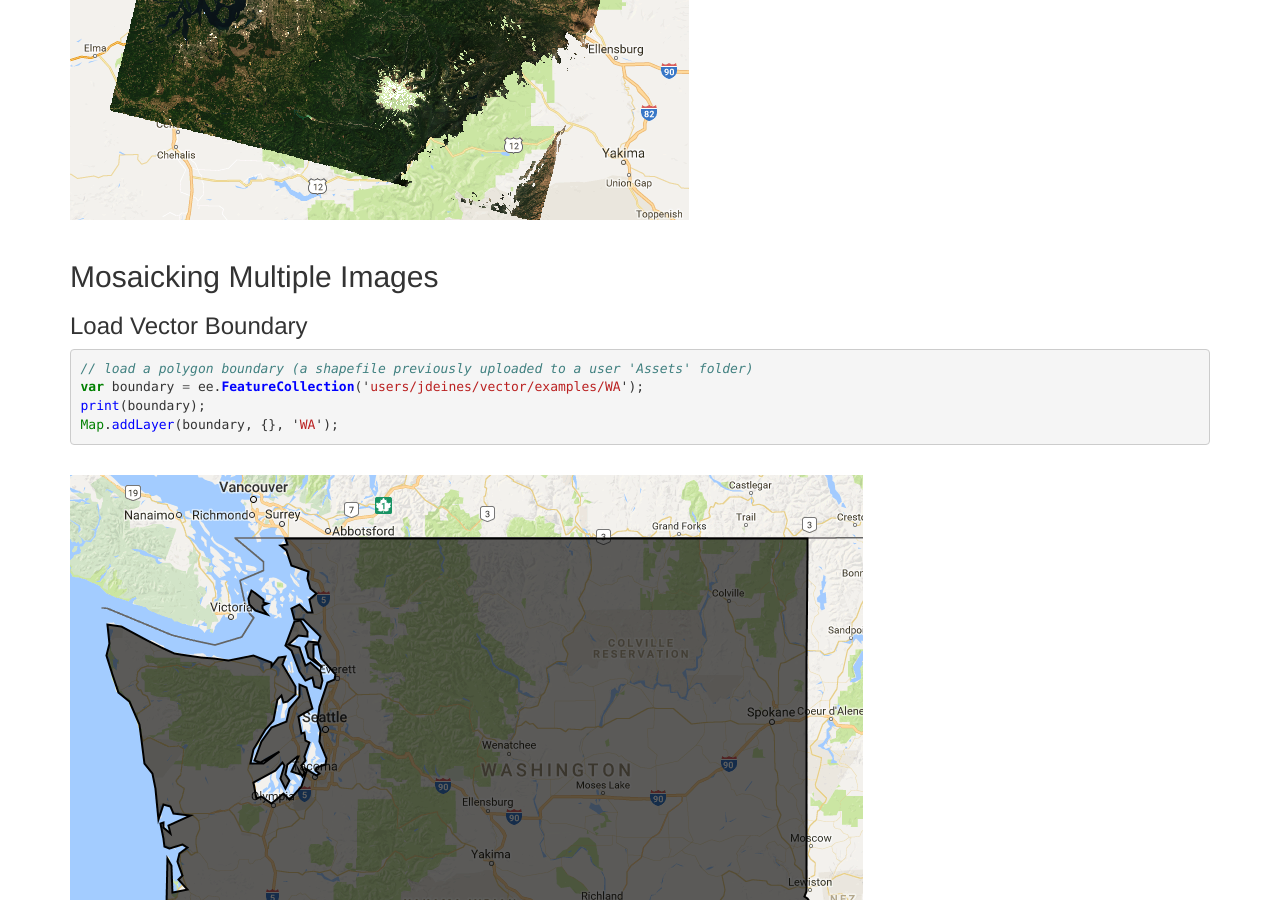
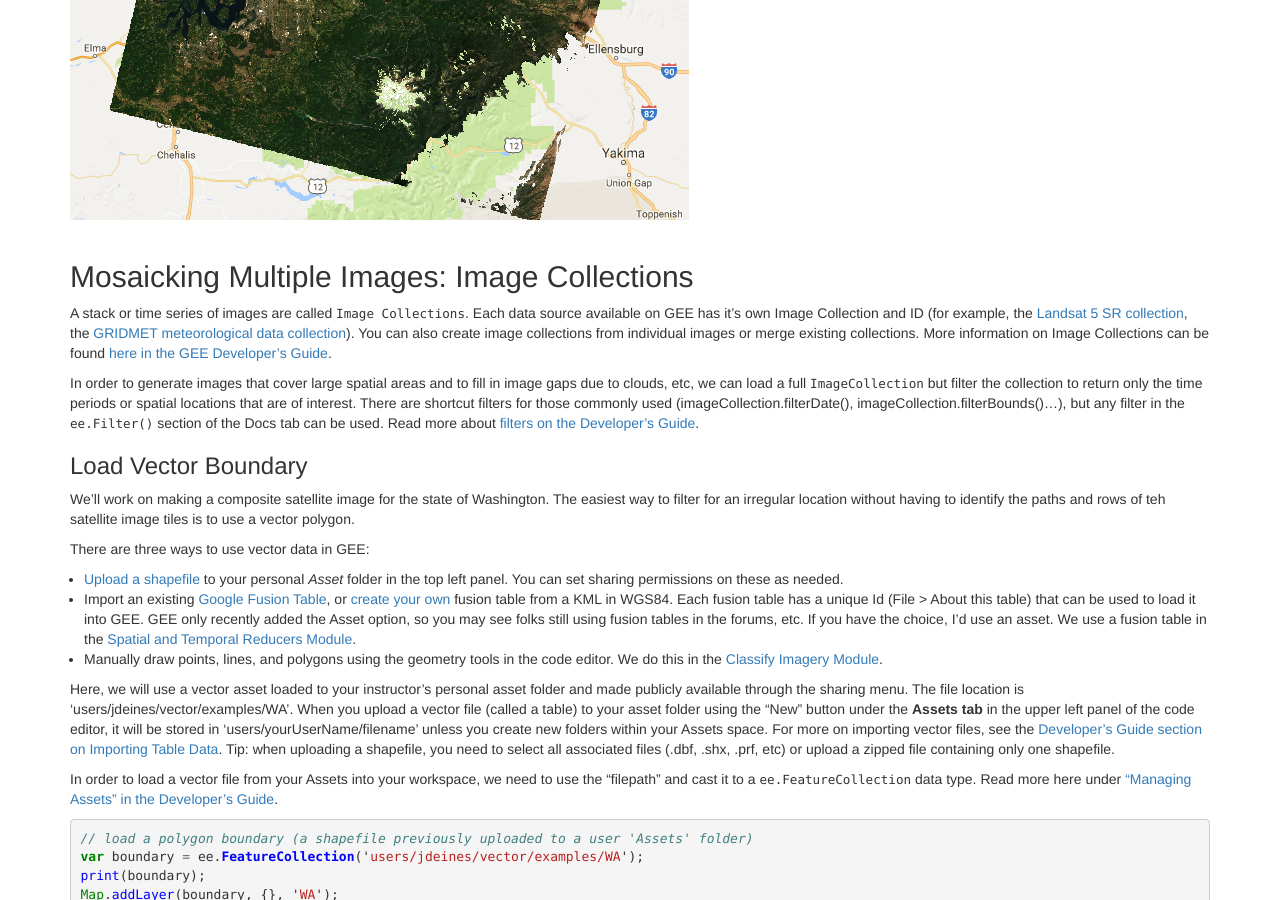
Before and after one commit to geohackweek/GoogleEarthEngine, a Jekyll site: the page built from _episodes/03-load-imagery.md, in a window 1280 px wide and 900 px high, scrolled down 2587 px. Built offline with Jekyll 4.4.1, drawn with Linux system fonts in a browser that asks for light colours; some of the changed text lies outside the part shown.

Commit message:
adding text to module 3

```diff
--- a/_episodes/03-load-imagery.md
+++ b/_episodes/03-load-imagery.md
@@ -22,9 +22,9 @@ keypoints:
 ## Load a Satellite Image
 In Google Earth Engine (GEE), raster data are called `Images`. Each image has 1 or more named bands as well as metadata stored as properties. More information on Images can be found [here in the GEE Developer's Guide](https://developers.google.com/earth-engine/image_overview).
 
-Here, we will load a specific image from the Landsat 8 Surface Reflectance product ([described here in the data catalog](https://code.earthengine.google.com/dataset/LANDSAT/LC8_SR)). These satellite images have already been processed to surface reflectance values using standard algorithms by the USGS and come with a cloud mask band ('cfmask') generated by the fmask algorithm.
+Here, we will load a specific image from the Landsat 8 Surface Reflectance product ([described here in the data catalog](https://code.earthengine.google.com/dataset/LANDSAT/LC8_SR)). These satellite images have already been processed to surface reflectance values using standard algorithms by the USGS and come with a cloud mask band ('cfmask').
 
-Note that each individual image in GEE has an Image ID. We will load an image over Seattle from July 28, 2016. The image ID is LC80460272016209. Landsat image ID's follow this pattern: **image collection + path number + row number + year + julian day**
+Note that each individual image in GEE has an Image ID. We will load an image over Seattle from July 28, 2016. The image ID is LC80460272016209. Landsat image ID's follow this pattern: **image collection + path number + row number + year + julian day**, or in this case, LC8 + 046 + 027 + 2016 + 209.
 
 We can look at the image we've loaded in two ways:
 
@@ -45,18 +45,18 @@ print(image);
 
 {% highlight javascript %}
 // add the image to the map, setting the bands to use for RGB
-Map.centerObject(image, 8); // specify map location and zoom level; not necessary
+Map.centerObject(image, 8); // specify map location and zoom level, if desired
 Map.addLayer(image, {bands: ['B4', 'B3', 'B2'], min: 0, max: 2000}, 'L8 SR');
 {% endhighlight %}
 
-Note the arguments for Map.addLayer() are Map.addLayer(eeObject, visualization parameters, layer name...). These are described in the `Map` section of the Docs panel.
+Note the arguments for Map.addLayer() are Map.addLayer(eeObject, dictionary of visualization parameters, layer name...). These are described in the `Map` section of the Docs panel.
 
 <br>
 <img src="../fig/03_tccSeattle.png" border = "10">
 <br><br>
 
 ### Manipulate Image Data: Mask clouds
-The `Docs` tab in the upper left panel provides a description of all the available functions for image manipulated under the `ee.Image` dropdown menu. There are a lot, including mathematical and boolean operators, convolutions and focal statistics, and spectral transformations and analyses of spatial texture. Browse the list, or read about general operations available in the [GEE Developer's Guide Image Overview section](https://developers.google.com/earth-engine/image_overview).
+The `Docs` tab in the upper left panel provides a description of all the available functions for image manipulation under the `ee.Image` dropdown menu. There are a lot, including mathematical and boolean operators, convolutions and focal statistics, and spectral transformations and analyses of spatial texture. Browse the list, or read about general operations available in the [GEE Developer's Guide "Image Overview"" section](https://developers.google.com/earth-engine/image_overview).
 
 Here, we'll make use of the `cfmask` cloud band provided with the SR products to mask pixels with clouds and cloud shadows. We will mask pixels in the image based on the value of cfmask.
 
@@ -76,9 +76,23 @@ Map.addLayer(imageMasked, {bands: ['B4', 'B3', 'B2'], min: 0, max: 2000}, 'cloud
 <img src="../fig/03_tccSeattleMasked.png" border = "10">
 <br><br>
 
-## Mosaicking Multiple Images
+## Mosaicking Multiple Images: Image Collections
+A stack or time series of images are called `Image Collections`. Each data source available on GEE has it's own Image Collection and ID (for example, the [Landsat 5 SR collection](https://code.earthengine.google.com/dataset/LANDSAT/LT5_SR), the [GRIDMET meteorological data collection](https://code.earthengine.google.com/dataset/IDAHO_EPSCOR/GRIDMET)). You can also create image collections from individual images or merge existing collections. More information on Image Collections can be found [here in the GEE Developer's Guide](https://developers.google.com/earth-engine/ic_creating).
+
+In order to generate images that cover large spatial areas and to fill in image gaps due to clouds, etc, we can load a full `ImageCollection` but filter the collection to return only the time periods or spatial locations that are of interest. There are shortcut filters for those commonly used (imageCollection.filterDate(), imageCollection.filterBounds()...), but any filter in the `ee.Filter()` section of the Docs tab can be used. Read more about [filters on the Developer's Guide](https://developers.google.com/earth-engine/ic_filtering).
 
 ### Load Vector Boundary
+We'll work on making a composite satellite image for the state of Washington. The easiest way to filter for an irregular location without having to identify the paths and rows of teh satellite image tiles is to use a vector polygon.
+
+There are three ways to use vector data in GEE:
+
+* [Upload a shapefile](https://developers.google.com/earth-engine/importing) to your personal *Asset* folder in the top left panel. You can set sharing permissions on these as needed.
+* Import an existing [Google Fusion Table](https://support.google.com/fusiontables#topic=1652595), or [create your own](https://fusiontables.google.com/data?dsrcid=implicit) fusion table from a KML in WGS84.  Each fusion table has a unique Id (File > About this table) that can be used to load it into GEE. GEE only recently added the Asset option, so you may see folks still using fusion tables in the forums, etc. If you have the choice, I'd use an asset. We use a fusion table in the [Spatial and Temporal Reducers Module](https://geohackweek.github.io/GoogleEarthEngine/05-reducers/).
+* Manually draw points, lines, and polygons using the geometry tools in the code editor. We do this in the [Classify Imagery Module](https://geohackweek.github.io/GoogleEarthEngine/04-classify-imagery/).
+
+Here, we will use a vector asset loaded to your instructor's personal asset folder and made publicly available through the sharing menu. The file location is 'users/jdeines/vector/examples/WA'. When you upload a vector file (called a table) to your asset folder using the "New" button under the **Assets tab** in the upper left panel of the code editor, it will be stored in 'users/yourUserName/filename' unless you create new folders within your Assets space. For more on importing vector files, see the [Developer's Guide section on Importing Table Data](https://developers.google.com/earth-engine/importing). Tip: when uploading a shapefile, you need to select all associated files (.dbf, .shx, .prf, etc) or upload a zipped file containing only one shapefile.
+
+In order to load a vector file from your Assets into your workspace, we need to use the "filepath" and cast it to a `ee.FeatureCollection` data type. Read more here under ["Managing Assets" in the Developer's Guide](https://developers.google.com/earth-engine/asset_manager#importing-assets-to-your-script).
 
 {% highlight javascript %}
 // load a polygon boundary (a shapefile previously uploaded to a user 'Assets' folder)
```
Also changed, not shown: _episodes/05-reducers.md (+1 -1 lines).
